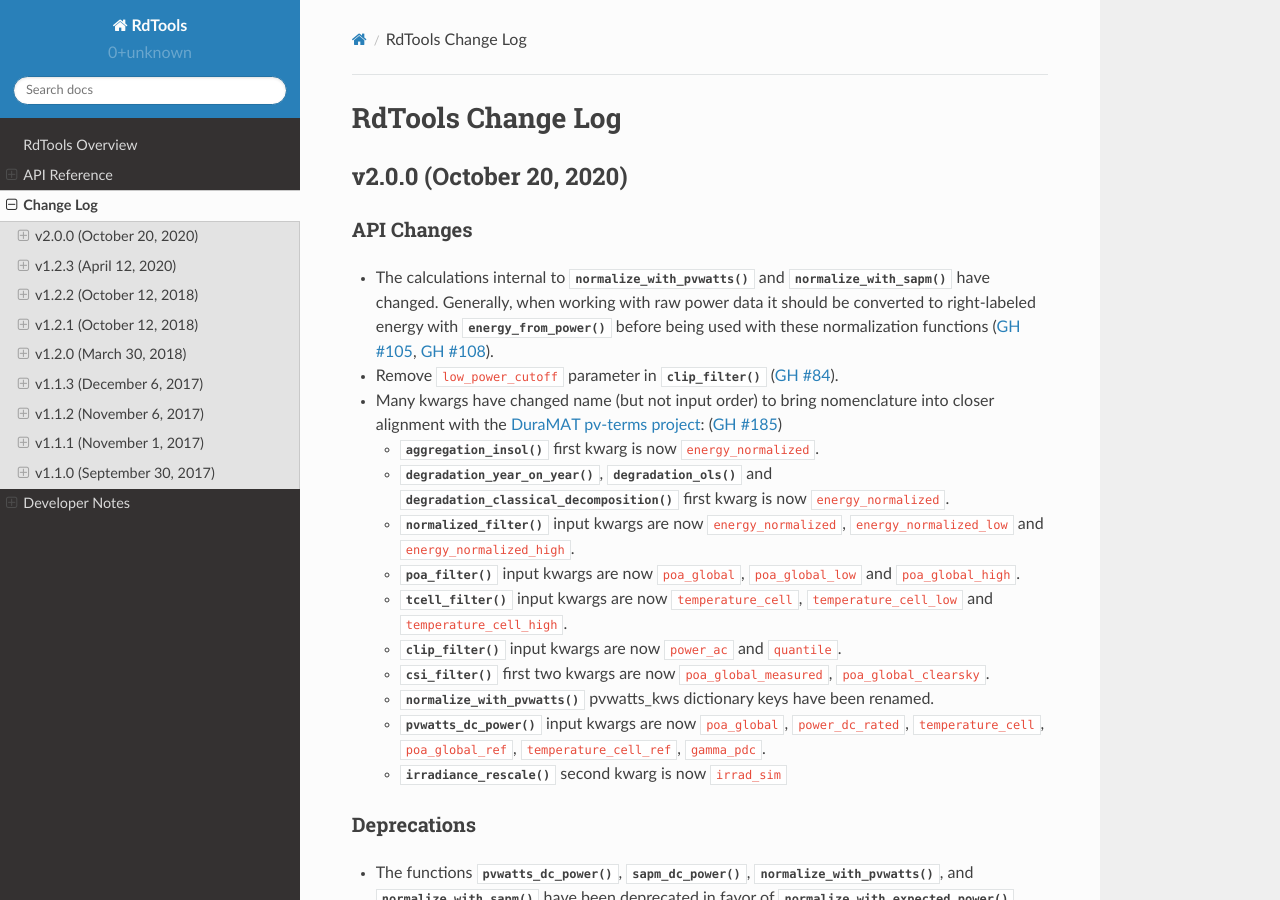
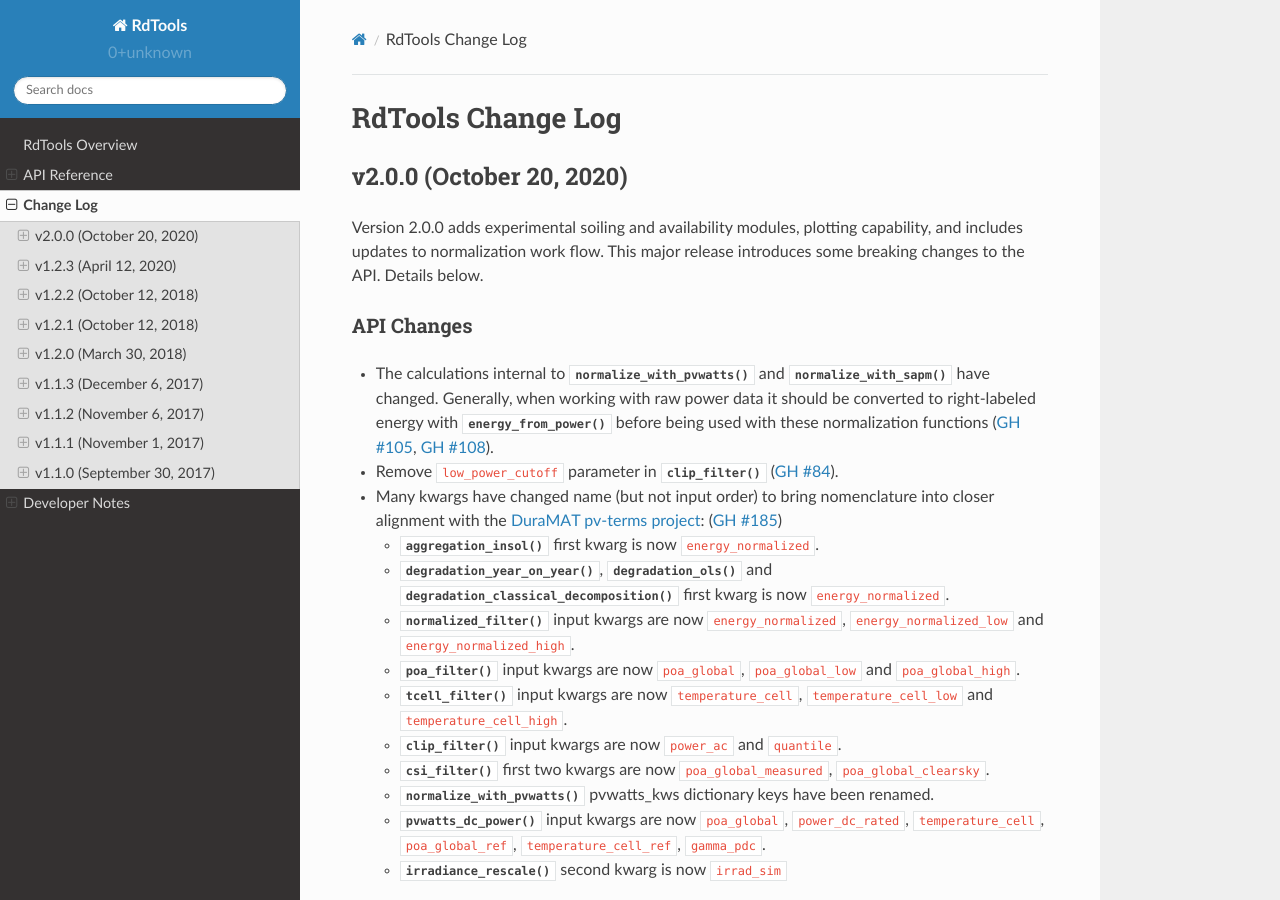
Before and after one commit to NREL/rdtools, a Sphinx documentation site: the page built from docs/sphinx/source/changelog.rst, in a window 1280 px wide and 900 px high. Built offline with Sphinx 7.4.7 and the Read the Docs theme 2.0.0, drawn with Linux system fonts in a browser that asks for light colours; pages that are not in the unit, such as notebooks, are missing from menus.

Commit message:
Add release summary

```diff
--- a/docs/sphinx/source/changelog/v2.0.0.rst
+++ b/docs/sphinx/source/changelog/v2.0.0.rst
@@ -1,6 +1,7 @@
 *************************
 v2.0.0 (October 20, 2020)
 *************************
+Version 2.0.0 adds experimental soiling and availability modules, plotting capability, and includes updates to normalization work flow. This major release introduces some breaking changes to the API. Details below.
 
 API Changes
 -----------
```
